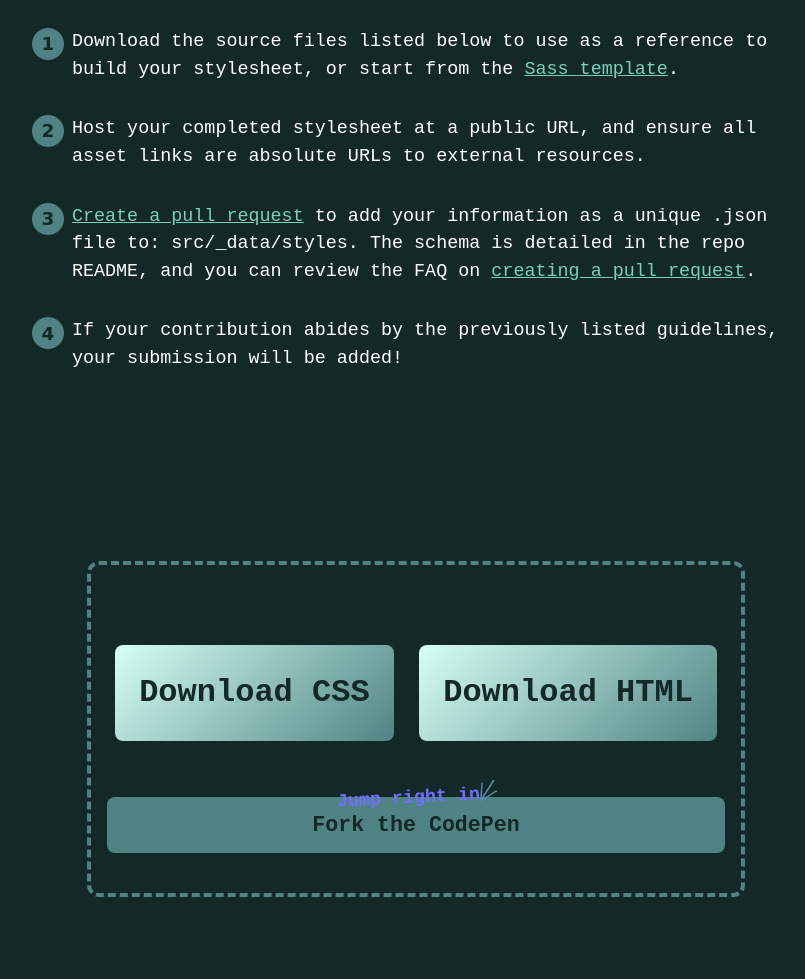
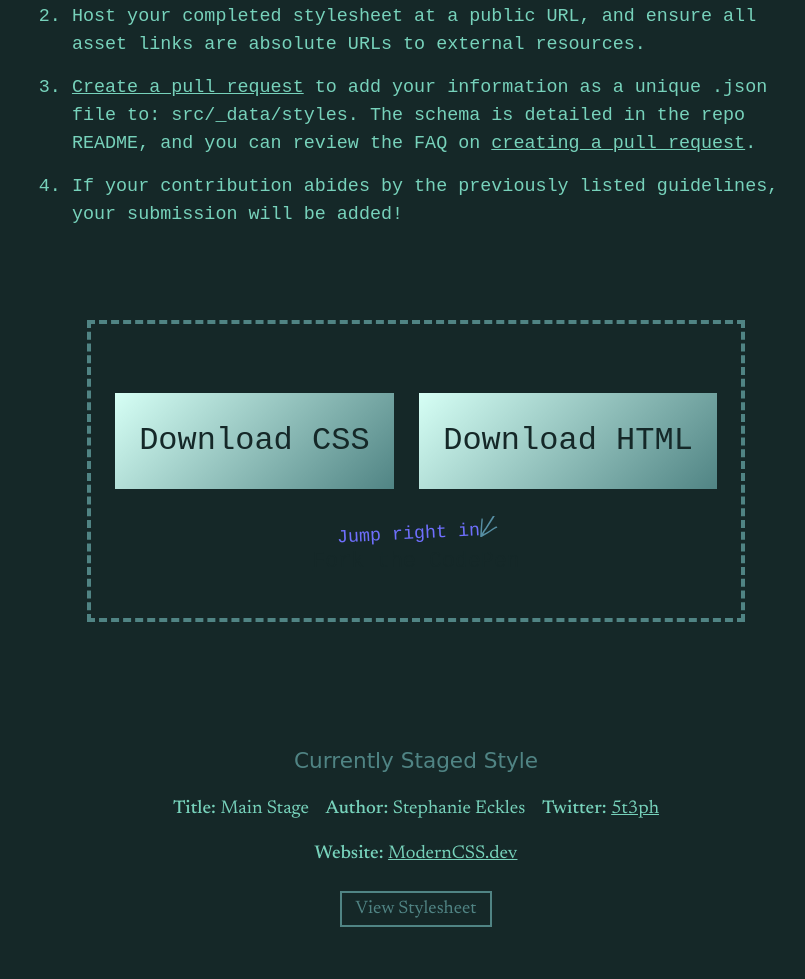
Before and after one commit to whittierht/wdd331r_group4, a website: page public/index.html in a window 1280 px wide. Shown: the part 4241-5220 px from the top of the page, without its empty margins (224-1029 px from the left). Drawn offline with Linux system fonts and the light colour scheme; a web font is replaced by a local one.

Commit message:
compiled

```diff
--- a/public/style.css
+++ b/public/style.css
@@ -8,7 +8,7 @@
   --color-primary-alt: #568ea3;
   --color-secondary: #508484;
   --color-background: #152828;
-  --color-text: #77d2bb;
+  --color-text: rgb(118.725, 209.575, 187.4164634146);
   --color-light: #fff;
   --color-anchor: #d6fff5;
   --font-family-header: Rye, cursive;
@@ -402,16 +402,6 @@ header .container > a.link-github {
     transform: translateX(6px) rotate(4deg);
   }
 }
-@keyframes fadeSlideUp {
-  0% {
-    opacity: 0;
-    transform: translateY(30px);
-  }
-  100% {
-    opacity: 1;
-    transform: translateY(0);
-  }
-}
 header h1 {
   display: inline-grid;
   min-height: var(--logomark-height);
@@ -485,99 +475,6 @@ nav ul a:hover::after, nav ul a:focus::after {
 }
 nav ul li {
   margin: 0.25rem;
-}
-
-/* --------------------------------------------
-  SECTION: Contribute
--------------------------------------------- */
-
-#contribute {
-  background-color: var(--color-background);
-  padding: 5rem 2rem;
-  color: var(--color-primary);
-  border-top: 5px solid var(--color-secondary);
-  border-bottom: 5px solid var(--color-secondary);
-  opacity: 0;
-  transform: translateY(30px);
-  animation: fadeSlideUp 1s ease-out forwards;
-  animation-delay: 0.3s;
-}
-
-#contribute h2 {
-  background-color: var(--color-secondary);
-  color: var(--color-background);
-  padding: 0.25em 0.5em;
-  text-align: center;
-  font-family: var(--font-family-header);
-}
-
-#contribute h3 {
-  font-family: var(--font-family-header);
-  text-align: center;
-  margin-bottom: 2rem;
-  color: var(--color-primary-alt);
-}
-
-#contribute ol {
-  counter-reset: step-counter;
-  list-style: none;
-  padding-left: 0;
-  margin: 2rem 0;
-}
-
-#contribute li {
-  counter-increment: step-counter;
-  margin-bottom: 2rem;
-  padding-left: 2.5rem;
-  position: relative;
-  font-family: var(--font-family-other);
-  color: var(--color-light);
-}
-
-#contribute li::before {
-  content: counter(step-counter);
-  position: absolute;
-  left: 0;
-  top: 0;
-  width: 2rem;
-  height: 2rem;
-  background-color: var(--color-secondary);
-  color: var(--color-background);
-  border-radius: 50%;
-  display: grid;
-  place-items: center;
-  font-weight: bold;
-  font-family: var(--font-family-header);
-}
-
-#files .container {
-  background-color: var(--color-primary);
-  outline-color: var(--color-secondary);
-  margin-top: 3rem;
-  border-radius: var(--border-radius);
-}
-
-#files .container a {
-  background-color: var(--color-secondary);
-  color: var(--color-light);
-  border-radius: var(--border-radius);
-  padding: 0.75rem 1.5rem;
-  font-weight: bold;
-  text-decoration: none;
-}
-
-#files .container a:hover {
-  background-color: var(--color-primary-alt);
-}
-
-@media (max-width: 600px) {
-  #contribute {
-    padding: 2rem 1rem;
-  }
-
-  #contribute li {
-    padding-left: 2rem;
-  }
 }
 
 #about section:nth-child(2) {
@@ -660,9 +557,7 @@ nav ul li {
   background-repeat: no-repeat;
   background-size: contain;
   background-position: bottom center;
-
   border: 4px solid var(--color-secondary);
-
   border-radius: 50%;
   opacity: 0.3;
   z-index: -1;
@@ -871,7 +766,7 @@ nav ul li {
 }
 @media (min-width: 515px) and (max-width: 765px) {
   #styles .features li:nth-last-child(1):nth-child(odd),
-.features.patterned li:nth-last-child(1):nth-child(odd) {
+  .features.patterned li:nth-last-child(1):nth-child(odd) {
     grid-column: span 2;
   }
 }
@@ -904,22 +799,13 @@ nav ul li {
   max-width: 80ch;
   margin: 1rem auto 10vh;
   padding: 1.25rem;
-  box-shadow: 0 4px 16px rgba(0, 0, 0, 0.15);
-  background-image: radial-gradient(circle at top left, #f0fefb 1%, transparent 30%);
-  background-color: var(--color-light);
-  color: var(--color-background);
-  border-radius: var(--border-radius);
+  z-index: 1;
 }
 .profile h4 {
   margin: 0;
+  color: var(--color-secondary);
   text-align: center;
-  color: var(--color-secondary);
-  font-family: var(--font-family-header);
-  border-bottom: 2px solid var(--color-secondary);
-  padding-bottom: 0.5rem;
-  margin-bottom: 1rem;
 }
-
 .profile .container {
   display: grid;
   justify-items: center;
@@ -932,11 +818,11 @@ nav ul li {
 }
 .profile ul {
   display: flex;
-  flex-direction: column;
-  gap: 0.5rem;
+  flex-wrap: wrap;
+  justify-content: center;
+  margin: 0;
+  padding: 0;
   list-style: none;
-  padding: 0;
-  margin: 1rem 0;
 }
 .profile ul li {
   display: flex;
@@ -953,53 +839,6 @@ nav ul li {
 }
 .profile ul li span:nth-child(2) a {
   color: inherit;
-}
-
-.profile li {
-  display: flex;
-  justify-content: space-between;
-  font-family: var(--font-family-other);
-}
-
-.profile li span:first-child {
-  font-weight: bold;
-  margin-right: 1rem;
-  white-space: nowrap;
-}
-.profile li span:last-child a {
-  color: var(--color-primary);
-  text-decoration: underline;
-}
-
-.profile a[href$=".css"] {
-  display: inline-block;
-  margin-top: 1.5rem;
-  padding: 0.5rem 1rem;
-  background-color: var(--color-primary-alt);
-  color: var(--color-background);
-  border-radius: var(--border-radius);
-  font-weight: bold;
-  text-decoration: none;
-  transition: transform 0.2s ease, box-shadow 0.2s ease;
-  text-transform: uppercase;
-  letter-spacing: 0.05em;
-}
-
-.profile a[href$=".css"]:hover {
-  transform: translateY(-2px);
-  box-shadow: 0 4px 10px rgba(0, 0, 0, 0.2);
-}
-
-@media (max-width: 480px) {
-  .profile li {
-    flex-direction: column;
-    align-items: flex-start;
-  }
-
-  .profile a[href$=".css"] {
-    width: 100%;
-    text-align: center;
-  }
 }
 @media (min-width: 180ch) {
   .profile {
@@ -1198,3 +1037,5 @@ a:focus-visible {
   outline: 2px dashed var(--focus-color, #005a99);
   outline-offset: 2px;
 }
+
+/*# sourceMappingURL=style.css.map */
```
Also changed, not shown: 1 other file.
